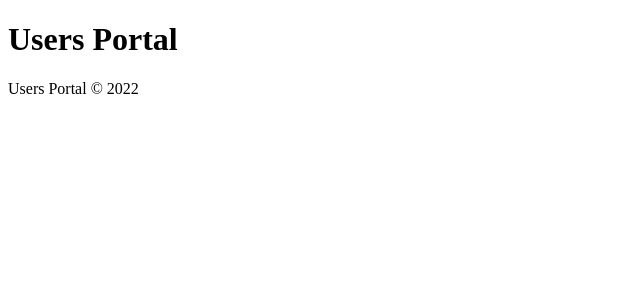
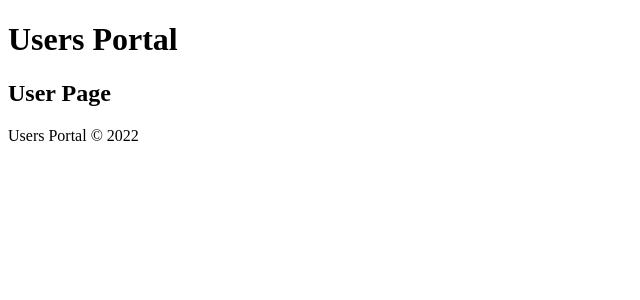
Before and after one commit to yadav-pratik/User-Database, a React (Create React App) app in the folder client/: page /user-page in a window 1280 px wide. Shown: the top 300 px of the page, without its empty margins (0-640 px from the left). Built offline with nearby package versions, Linux system fonts and the light colour scheme.

Commit message:
created UserPage component

```diff
--- a/client/src/components/Body.js
+++ b/client/src/components/Body.js
@@ -3,12 +3,14 @@ import { Route } from "react-router-dom";
 
 import Login from "./authentication/Login";
 import Register from "./authentication/Register";
+import UserPage from "./UserPage";
 
 const Body = (props) => {
     return (
         <div>
             <Route path="/" component={Login} exact/>
             <Route path="/register" component={Register} exact/>
+            <Route path="/user-page" component={UserPage} exact/>
         </div>
     )
 }
--- /dev/null
+++ b/client/src/components/UserPage.js
@@ -0,0 +1,11 @@
+import React, { useEffect } from 'react'
+
+const UserPage = (props) => {
+    return (
+        <div>
+            <h2>User Page</h2>
+        </div>
+    )
+}
+
+export default UserPage
--- a/client/src/components/authentication/Login.js
+++ b/client/src/components/authentication/Login.js
@@ -63,6 +63,7 @@ const Login = (props) => {
 
     return (
         <div>
+            <h2>Login to Your Account</h2>
             <form onSubmit={handleSubmit}>
             <label>Enter your Login Id</label>
                 <br/>
--- a/client/src/components/authentication/Register.js
+++ b/client/src/components/authentication/Register.js
@@ -146,6 +146,7 @@ const Register = (props) => {
 
     return (
         <div>
+            <h2>Register as a new Account</h2>
             <form onSubmit={handleSubmit}>
                 <label>Enter your Name</label>
                 <br/>
```
